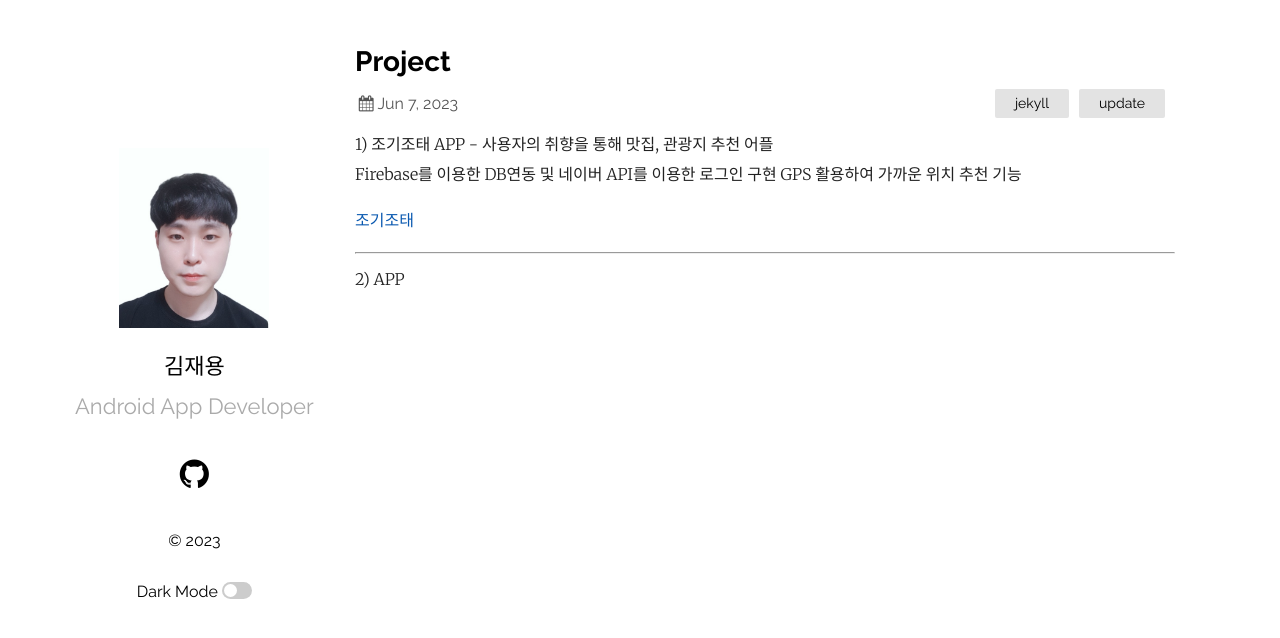
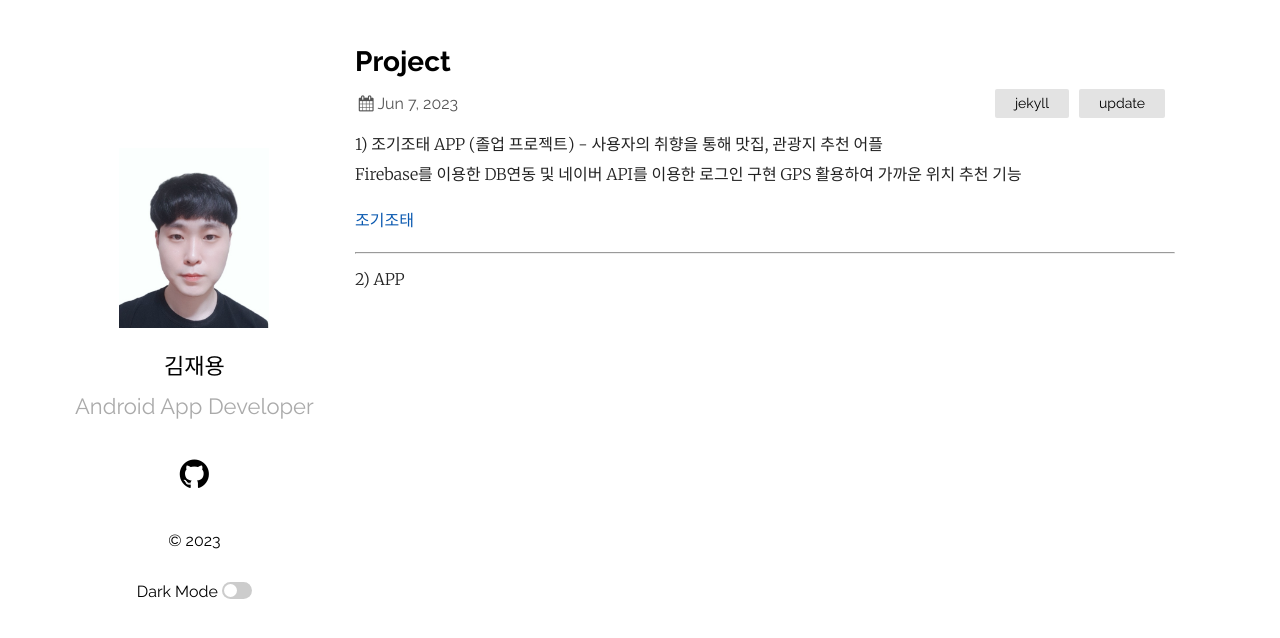
Before and after one commit to Jaeyong1114/Jaeyong1114.github.io, a Jekyll site: the page built from _posts/2023-06-07-프로젝트-jekyll.markdown, in a window 1280 px wide. Shown: the top 638 px of the page. Built offline with Jekyll 4.4.1, drawn with Linux system fonts in a browser that asks for light colours.

Commit message:
프로젝트 수정

```diff
--- a/_posts/2023-06-07-프로젝트-jekyll.markdown
+++ b/_posts/2023-06-07-프로젝트-jekyll.markdown
@@ -3,7 +3,7 @@ layout: post
 title:  "Project"
 categories: jekyll update
 ---
-1) 조기조태 APP - 사용자의 취향을 통해 맛집, 관광지 추천 어플
+1) 조기조태 APP (졸업 프로젝트) - 사용자의 취향을 통해 맛집, 관광지 추천 어플
 Firebase를 이용한 DB연동 및 네이버 API를 이용한 로그인 구현
 GPS 활용하여 가까운 위치 추천 기능
 
```
